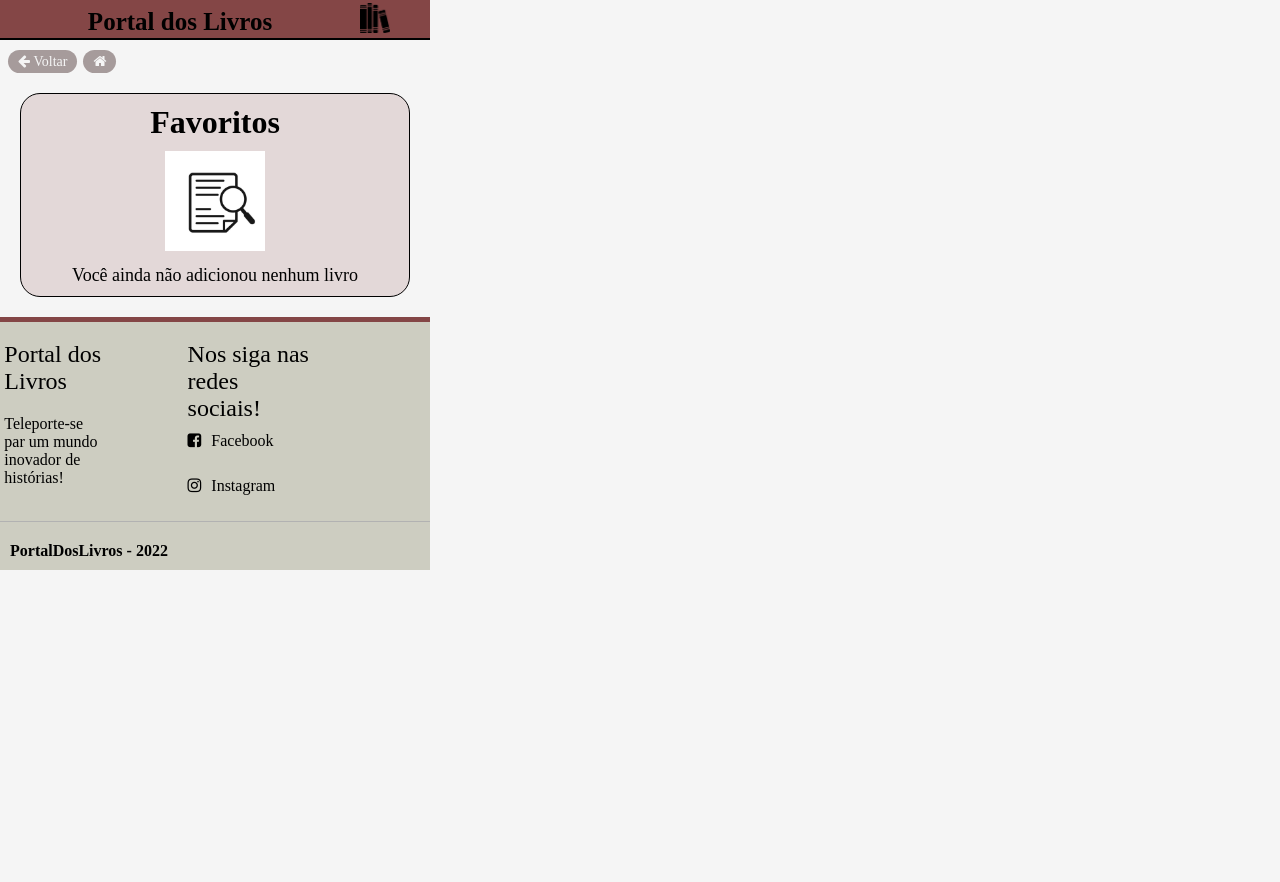
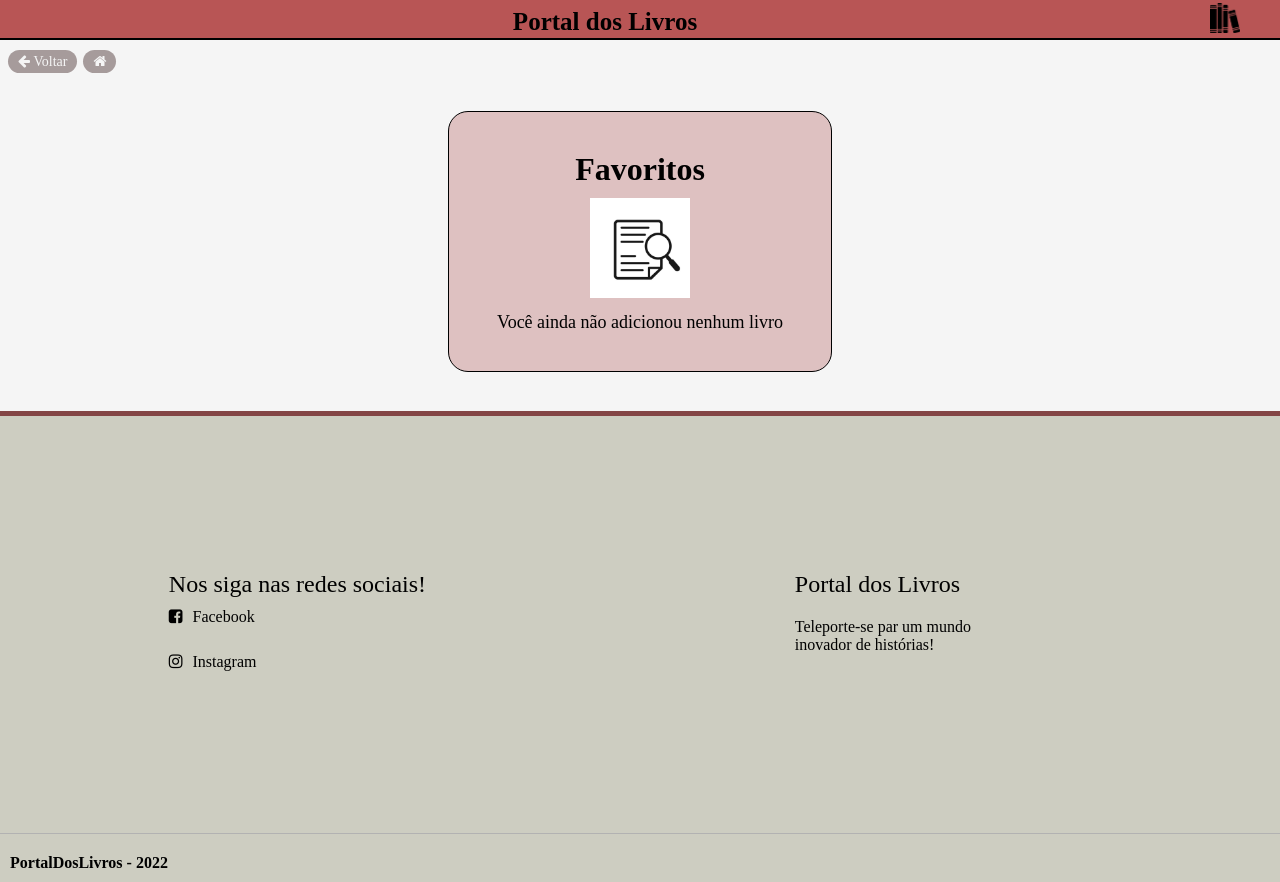
Before and after one commit to Will658/TCC_Biblioteca, a plain HTML site: page FrontEnd/Favoritos/fav.html in a window 1280 px wide. Before the commit the page ends 800 px from the top, so only its background shows below. Drawn offline with Linux system fonts and the light colour scheme.

Commit message:
Update style.css

```diff
--- a/FrontEnd/Favoritos/css/style.css
+++ b/FrontEnd/Favoritos/css/style.css
@@ -1,4 +1,6 @@
-.favoritos {
+@media screen and (max-width: 850px) and (min-width: 310px) and (max-height:1700px) and (min-height:630px){
+
+    .favoritos {
     background-color: #E3D8D8;
     margin: 20px;
     padding: 10px;
@@ -21,9 +23,8 @@
 body{
     background-color: whitesmoke;
     overflow-y:auto;
-    min-width: 315px;
-    max-width: 430px;
-    min-height: auto;
+   display:flex;
+   flex-direction: column;
 }
 
 *{
@@ -43,7 +44,7 @@ body{
 
 /*configura o header da página*/
 header{
-    background-color: #844646; /*cor do cabeçalho*/
+    background-color: #b85555; /*cor do cabeçalho*/
     overflow: hidden; /*faz com que o cabeçalho preencha todo o espaço*/
     height: 40px;
     border-bottom: 2px solid black;
@@ -198,3 +199,211 @@ a {
     text-decoration: none;
     color: whitesmoke;
 }
+
+}
+@media screen and (min-width:850px) and (min-height: 630px){
+
+.favoritos {
+    background-color: #dec1c1;
+    margin: 3%;
+    padding: 3%;
+    margin-left: 35%;
+    margin-right: 35%;
+    border: 1px solid black;
+    border-radius: 20px;
+    color:black;
+    text-align: center;
+
+}
+
+.favoritos img{
+    margin-top: 10px;
+    margin-bottom: 10px;
+}
+
+.favoritos p{
+    font-size: large;
+}
+
+body{
+    background-color: whitesmoke;
+    overflow-y:auto;
+   display:flex;
+   flex-direction: column;
+}
+
+*{
+    padding: 0px;
+    margin: 0px;
+    box-sizing: border-box;
+}
+
+#header-image{
+    height: 36px; /*ajusta o tamanho da direita*/
+    width: 70px;
+    float: right; /*coloca a imagem á direita do cabeçalho*/
+    padding-top: 3px;
+    padding-right: 40px;
+    padding-bottom: 3px;
+}
+
+/*configura o header da página*/
+header{
+    background-color: #b85555; /*cor do cabeçalho*/
+    overflow: hidden; /*faz com que o cabeçalho preencha todo o espaço*/
+    height: 40px;
+    border-bottom: 2px solid black;
+}
+
+#titulo-cabecalho {
+    color: black;
+    text-align: center;
+    font-size: 25px;
+    margin-top: 8px;
+}
+
+.search input[type=text]{
+    width:150px;
+    height:25px;
+    border-radius:25px;
+    border: none;
+}
+
+.search{
+    margin-top: 10px;
+    margin-left: 6px;
+    /*border: 1px solid black;*/
+}
+
+.button{
+    float: right;
+    margin-right: 3%;
+}
+
+.search button{
+    background-color: #a69b9b;
+    color: #f2f2f2;
+    padding: 4px 10px;
+    margin-left: 2px;
+    font-size: 12px;
+    border: none;
+    cursor: pointer;
+    border-radius:25px;
+}
+
+/*footer*/
+
+footer {
+    background-color: #cdcdc1;
+    padding-top: 5px;
+    padding-bottom: 10px;
+    border-top: 5px solid #844646;
+}
+footer h2, footer p, footer a, footer span{
+    color: black;
+}
+
+footer h2{
+    font-weight: 400;
+}
+
+footer a {
+    text-decoration: none;
+}
+
+footer ul{
+    padding: 0;
+}
+
+footer li{
+    list-style: none;
+}
+
+.footer-box{
+    width: 45%;
+    padding: 11%;
+    float: right;
+    margin-top: 10px;
+    margin-right: 50px;
+    background-color: #cdcdc1;
+}
+
+footer .wrapper::after{
+    clear: both;
+    content: "";
+    display: block;
+}
+
+.company-flutter {
+    width: 80%;
+}
+
+
+.company-flutter h2, .company-flutter p {
+    margin-bottom: 20px;
+}
+
+.footer-list li{
+    margin-bottom: 15px;
+    margin-top: 4px;
+}
+
+.footer-list i{
+    margin-top: 6px;
+}
+
+.footer-list a {
+    transition: .5s;
+}
+
+.footer-list a:hover {
+    color: #0074D9;
+}
+
+.footer-list li::after {
+    clear: both;
+    content: "";
+    display: block;
+}
+
+.articles-footer {
+    width: 80%;
+}
+
+.articles-footer p {
+   margin-top: 20px;
+}
+
+.footer-list.footer-article-list span {
+    display: block;
+    float: none;
+}
+
+.fa-facebook-square, .fa-instagram {
+    font-size: 30px;
+    margin-right: 10px;
+    float: left;
+}
+
+.footer-list li span {
+    float: left;
+    height: 30px;
+    line-height: 30px;
+}
+
+.footer-bottom {
+    border-top: 1px solid #b2b2b2;
+}
+
+.footer-bottom p {
+    font-weight: 600;
+    margin-top: 20px;
+    margin-left: 10px;
+}
+
+a {
+    text-decoration: none;
+    color: whitesmoke;
+}
+
+}
```
